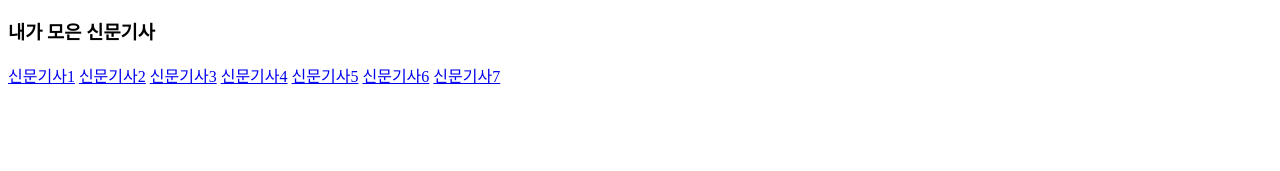
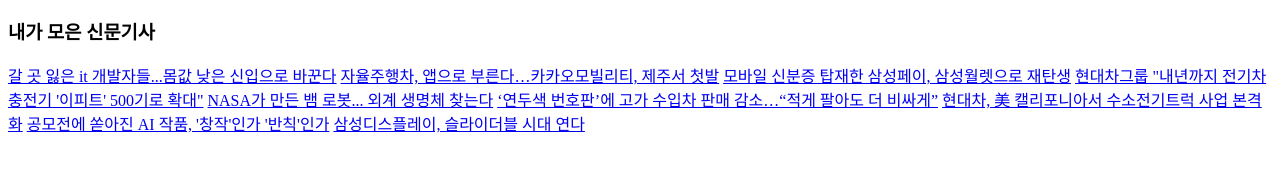
Before and after one commit to stsoyi/mis, a plain HTML site: page index.html in a window 1280 px wide. Shown: the part 451-622 px from the top of the page. Drawn offline with Linux system fonts and the light colour scheme.

Commit message:
Update index.html

```diff
--- a/index.html
+++ b/index.html
@@ -10,12 +10,14 @@
         <img src= 'https://th.bing.com/th/id/OIP.bnRLASbftzBG1750I_Lu1QHaHW?w=219&h=181&c=7&r=0&o=5&pid=1.7'><br>
         이미지출처:google<br>
         <h3>내가 모은 신문기사</h3>
-            <a href='file:///C:/Users/pc38238/Downloads/%EC%A0%95%EB%B3%B4%EA%B8%B0%EC%88%A0%20%EA%B4%80%EB%A0%A8%20%EB%89%B4%EC%8A%A4%20%EC%9D%BD%EA%B8%B0%20(20241409%20%EB%B0%95%EC%86%8C%EC%9D%B4).pdf'target='_blank'>신문기사1</a>
-            <a href='file:///C:/Users/pc38238/Downloads/%EC%A0%95%EB%B3%B4%EA%B8%B0%EC%88%A0%20%EA%B4%80%EB%A0%A8%20%EB%89%B4%EC%8A%A4%20%EC%9D%BD%EA%B8%B0%20(20241409%20%EB%B0%95%EC%86%8C%EC%9D%B4).pdf%202.pdf'target='_blank'>신문기사2</a>
-            <a href='file:///C:/Users/pc38238/Downloads/%EC%A0%95%EB%B3%B4%EA%B8%B0%EC%88%A0%20%EA%B4%80%EB%A0%A8%20%EB%89%B4%EC%8A%A4%20%EC%9D%BD%EA%B8%B0%20(20241409%20%EB%B0%95%EC%86%8C%EC%9D%B4).pdf%203.pdf'target='_blank'>신문기사3</a>
-            <a href='file:///C:/Users/pc38238/Downloads/%EC%A0%95%EB%B3%B4%EA%B8%B0%EC%88%A0%20%EA%B4%80%EB%A0%A8%20%EB%89%B4%EC%8A%A4%20%EC%9D%BD%EA%B8%B0%20(20241409%20%EB%B0%95%EC%86%8C%EC%9D%B4).pdf%202-1.pdf'target='_blank'>신문기사4</a>
-            <a href='file:///C:/Users/pc38238/Downloads/%EC%A0%95%EB%B3%B4%EA%B8%B0%EC%88%A0%20%EA%B4%80%EB%A0%A8%20%EB%89%B4%EC%8A%A4%20%EC%9D%BD%EA%B8%B0%20(20241409%20%EB%B0%95%EC%86%8C%EC%9D%B4)-1.pdf'target='_blank'>신문기사5</a>
-            <a href='file:///C:/Users/pc38238/Downloads/%EC%A0%95%EB%B3%B4%EA%B8%B0%EC%88%A0%20%EA%B4%80%EB%A0%A8%20%EB%89%B4%EC%8A%A4%20%EC%9D%BD%EA%B8%B0%20(20241409%20%EB%B0%95%EC%86%8C%EC%9D%B4).pdf%20.pdf'target='_blank'>신문기사6</a>
-            <a href='file:///C:/Users/pc38238/Downloads/20241409%20%EB%B0%95%EC%86%8C%EC%9D%B4.pdf'target='_blank'>신문기사7</a>
+            <a href='https://www.enewstoday.co.kr/news/articleView.html?idxno=2099791'target='_blank'>갈 곳 잃은 it 개발자들...몸값 낮은 신입으로 바꾼다</a>
+            <a href='https://n.news.naver.com/article/015/0004960465?sid=105'target='_blank'>자율주행차, 앱으로 부른다…카카오모빌리티, 제주서 첫발</a>
+            <a href='https://it.chosun.com/news/articleView.html?idxno=2023092112215'target='_blank'>모바일 신분증 탑재한 삼성페이, 삼성월렛으로 재탄생</a>
+            <a href='https://it.chosun.com/news/articleView.html?idxno=2023092112413'target='_blank'>현대차그룹 "내년까지 전기차 충전기 '이피트' 500기로 확대"</a>
+            <a href='https://n.news.naver.com/article/052/0002017484?sid=105'target='_blank'>NASA가 만든 뱀 로봇... 외계 생명체 찾는다</a>
+            <a href='https://it.chosun.com/news/articleView.html?idxno=2023092112544'target='_blank'>‘연두색 번호판’에 고가 수입차 판매 감소…“적게 팔아도 더 비싸게”</a>
+            <a href='https://it.chosun.com/news/articleView.html?idxno=2023092114950'target='_blank'>현대차, 美 캘리포니아서 수소전기트럭 사업 본격화</a>
+            <a href='https://n.news.naver.com/mnews/article/006/0000123751'target='_blank'>공모전에 쏟아진 AI 작품, '창작'인가 '반칙'인가</a>
+            <a href='https://www.etnews.com/20240517000185?mc=ns_001_00001'target='_blank'>삼성디스플레이, 슬라이더블 시대 연다</a>
     </body>
 </html>
```
